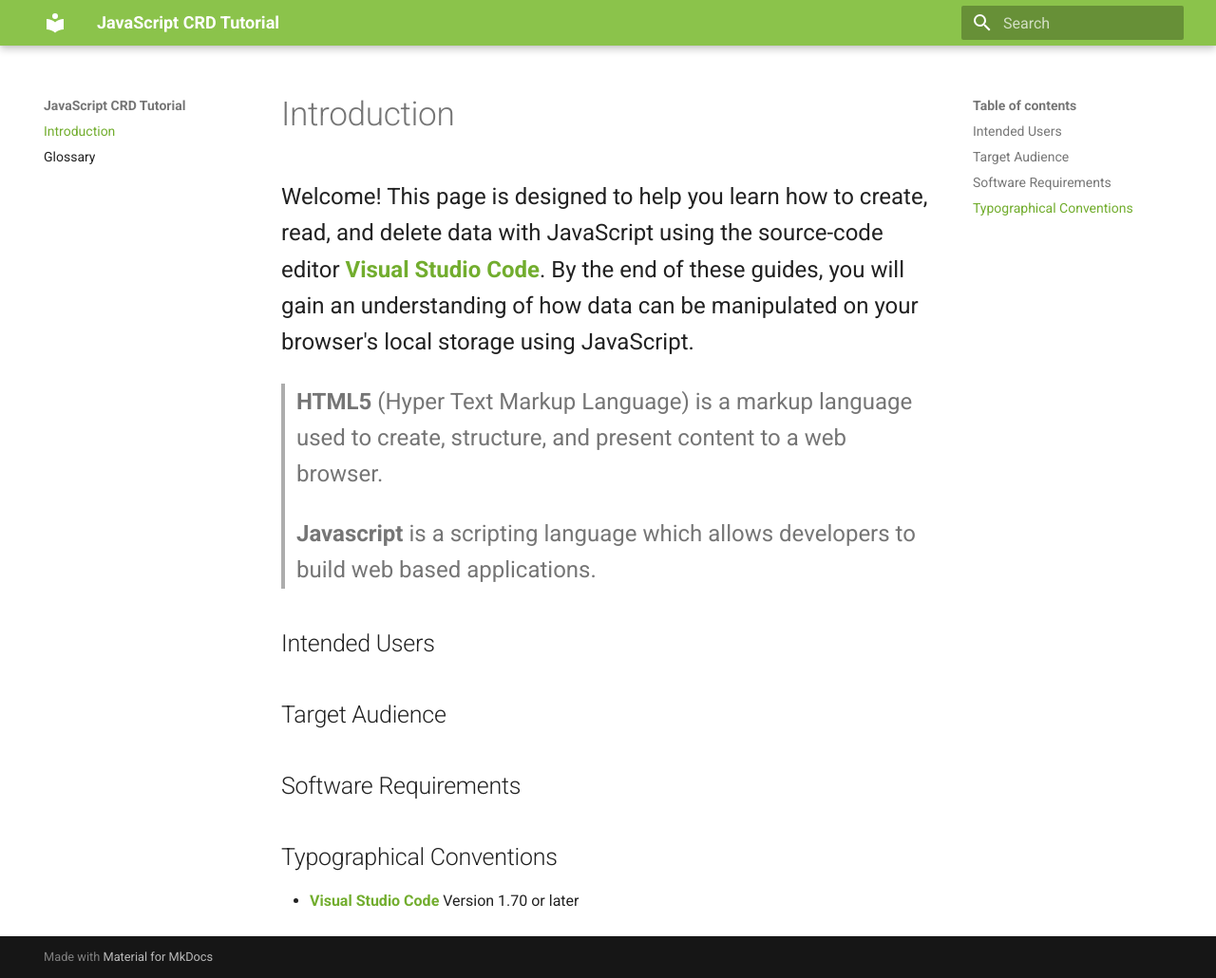
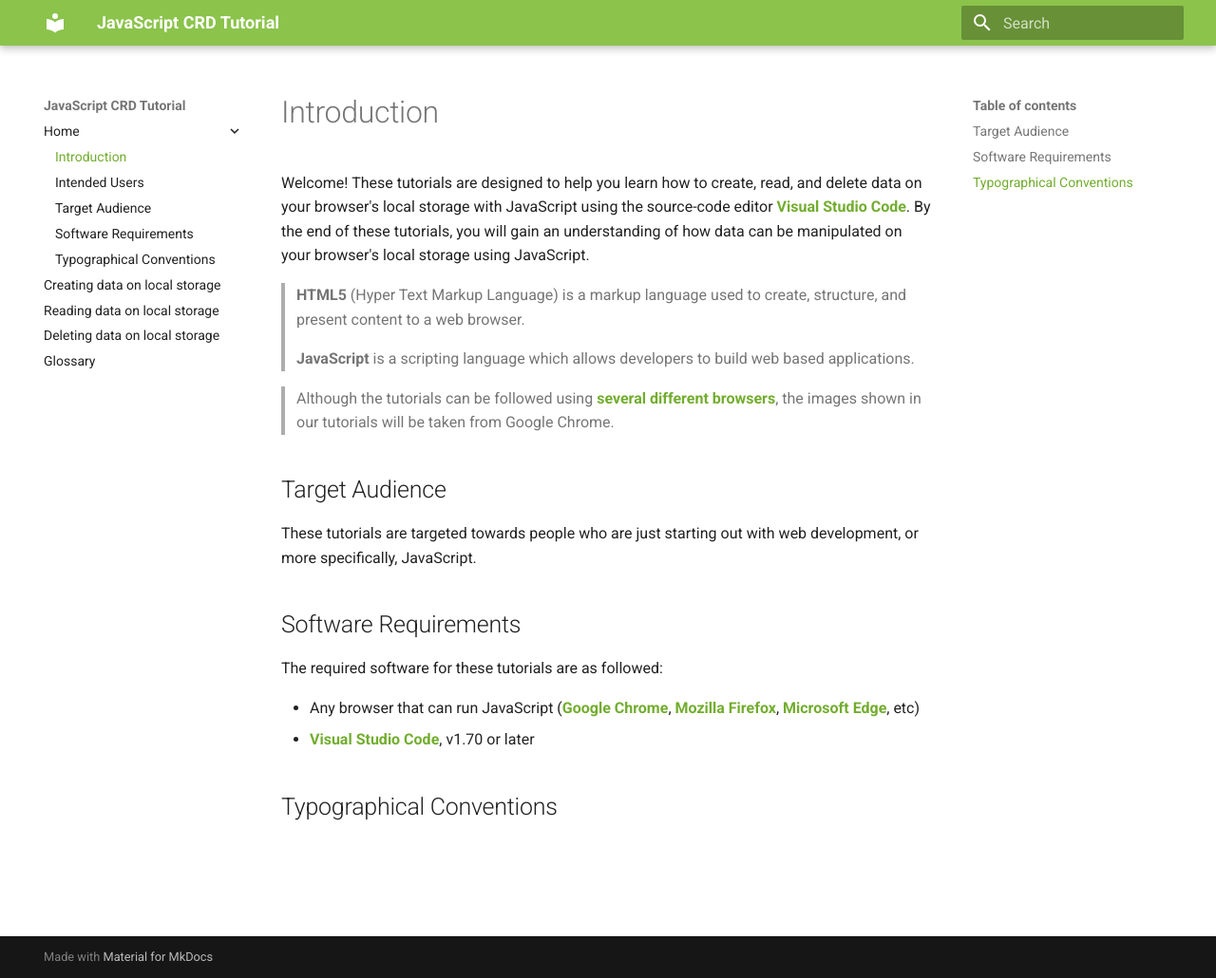
Before and after one commit to mnkhee/user-docs-project, an MkDocs documentation site: the page built from docs/introduction.md, in a window 1280 px wide and 1030 px high. Shown: the whole window at 95% size. Built offline with MkDocs 1.6.1 and Material for MkDocs 9.7.7, drawn with Linux system fonts in a browser that asks for light colours.

Commit message:
Update introduction page

```diff
--- a/docs/introduction.md
+++ b/docs/introduction.md
@@ -1,17 +1,23 @@
 # Introduction
 
-Welcome! This page is designed to help you learn how to create, read, and delete data with JavaScript using the source-code editor [**Visual Studio Code**](https://code.visualstudio.com/). By the end of these guides, you will gain an understanding of how data can be manipulated on your browser's local storage using JavaScript.
+Welcome! These tutorials are designed to help you learn how to create, read, and delete data on your browser's local storage with JavaScript using the source-code editor [**Visual Studio Code**](https://code.visualstudio.com/). By the end of these tutorials, you will gain an understanding of how data can be manipulated on your browser's local storage using JavaScript.
 
 > **HTML5** (Hyper Text Markup Language) is a markup language used to create, structure, and present content to a web browser.
 >
-> **Javascript** is a scripting language which allows developers to build web based applications.
+> **JavaScript** is a scripting language which allows developers to build web based applications.
 
-## Intended Users
+<!-- -->
+> Although the tutorials can be followed using [**several different browsers**](#browsers), the images shown in our tutorials will be taken from Google Chrome.
 
 ## Target Audience
 
+These tutorials are targeted towards people who are just starting out with web development, or more specifically, JavaScript.
+
 ## Software Requirements
 
+The required software for these tutorials are as followed:
+
+- <a name='browsers'></a> Any browser that can run JavaScript ([**Google Chrome**](https://www.google.com/intl/en_ca/chrome/), [**Mozilla Firefox**](https://www.mozilla.org/en-CA/firefox/new/), [**Microsoft Edge**](https://www.microsoft.com/en-us/edge/download?form=MA13FJ), etc)
+- [**Visual Studio Code**](https://code.visualstudio.com/download), v1.70 or later
+
 ## Typographical Conventions
-
-- [**Visual Studio Code**](https://code.visualstudio.com/download) Version 1.70 or later
--- a/docs/template.css
+++ b/docs/template.css
@@ -1,7 +1,3 @@
-.md-typeset h1 {
-    font-size: 2.2em;
+* {
+    font-size: +1px;
 }
-
-p {
-    font-size: 1.5em;
-}
--- a/mkdocs.yml
+++ b/mkdocs.yml
@@ -1,9 +1,18 @@
 site_name: JavaScript CRD Tutorial
-extra_css: [template.css]
 theme:
+  features:
+    - toc.follow
   name: material
   palette:
     primary: light-green
 nav:
-  - 'introduction.md'
-  - 'glossary.md'
+  - 'Home':
+    - 'Introduction': 'introduction.md'
+    - 'Intended Users': 'introduction#intended-users'
+    - 'Target Audience': 'introduction#target-audience'
+    - 'Software Requirements': 'introduction#software-requirements'
+    - 'Typographical Conventions': 'introduction#typographical-conventions'
+  - 'Creating data on local storage': '/tutorials/creating.md'
+  - 'Reading data on local storage': '/tutorials/reading.md'
+  - 'Deleting data on local storage': '/tutorials/deleting.md'
+  - 'Glossary': 'glossary.md'
```
Also changed, not shown: docs/tutorials/creating.md (added), docs/tutorials/deleting.md (added), docs/tutorials/reading.md (added).
